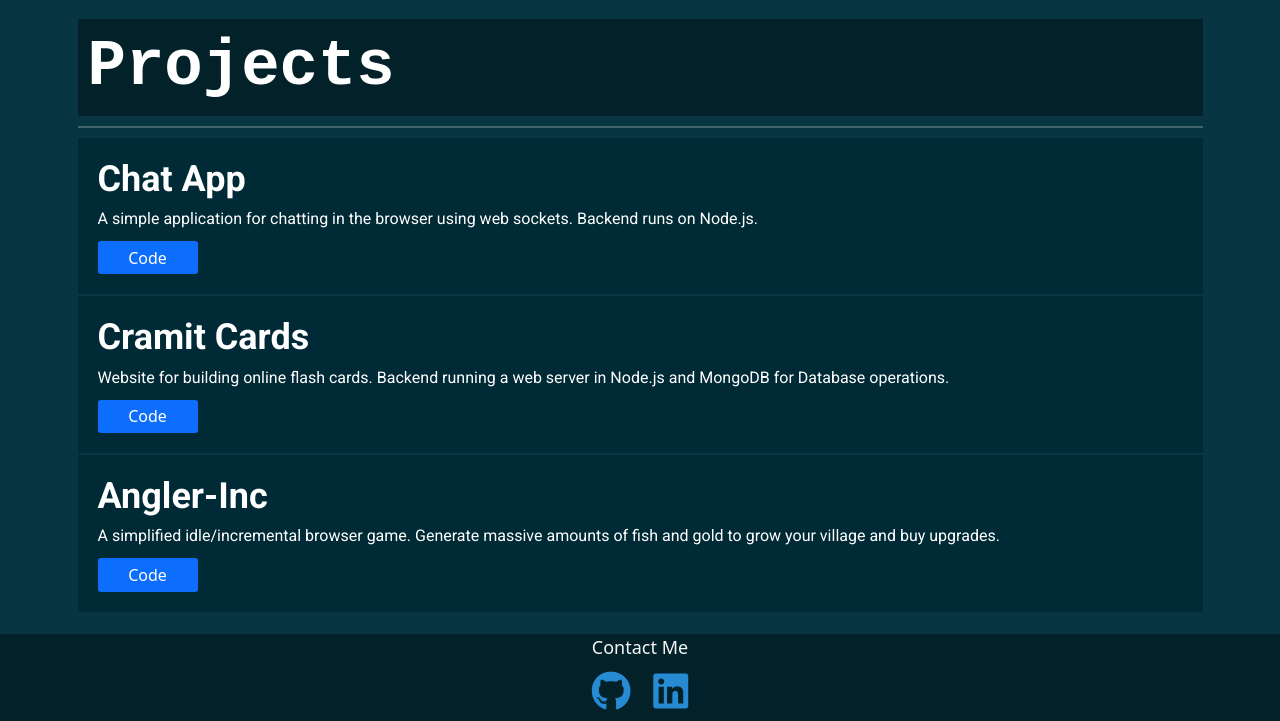
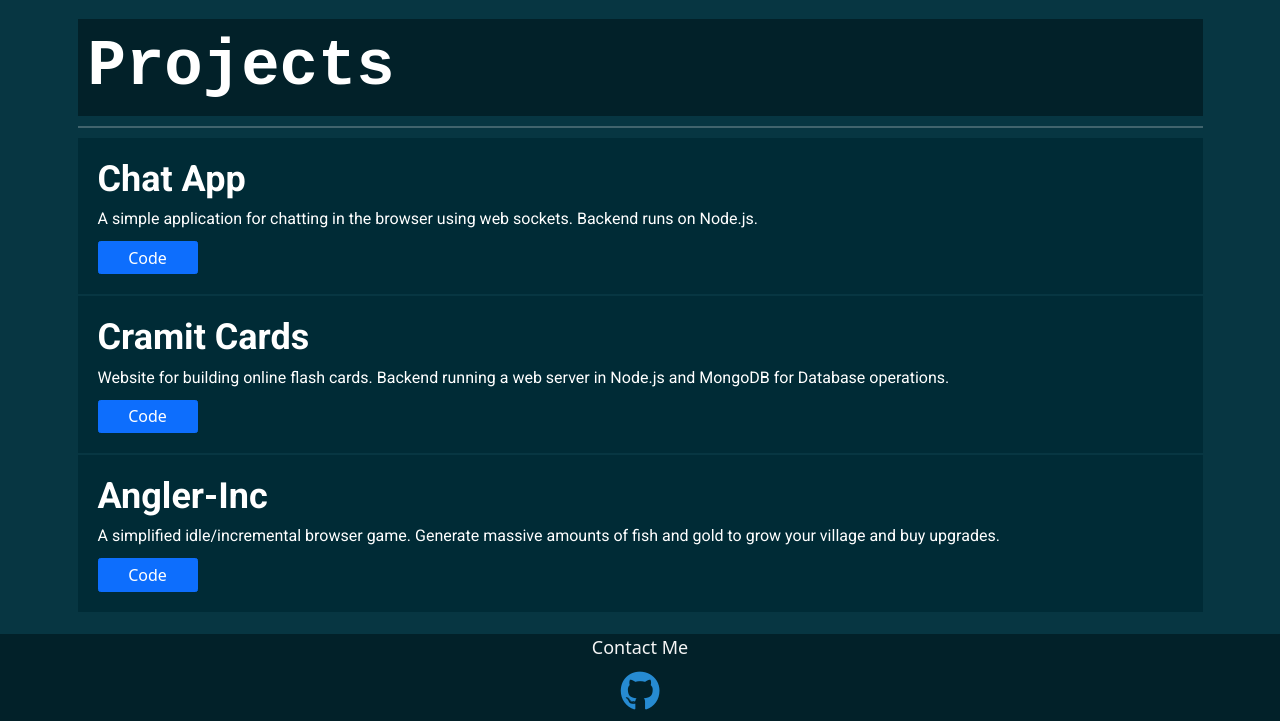
Before and after one commit to steven-wjohnson/steven-wjohnson.github.io, a plain HTML site: page index.html in a window 1280 px wide. Shown: the part 2225-2946 px from the top of the page. Drawn offline with nearby package versions, Linux system fonts and the light colour scheme.

Commit message:
Remove broken LinkedIn link

```diff
--- a/index.html
+++ b/index.html
@@ -176,7 +176,6 @@
        <!-- <a class="socials-icons"><i class="fas fa-envelope-square"></i></a>
         <a class="socials-icons"><i class="fas fa-phone-square-alt"></i></a> -->
         <a class="socials-icons" target="_blank" href="https://github.com/steven-wjohnson"><i class="fab fa-github"></i></a>
-        <a class="socials-icons" target="_blank" href="https://www.linkedin.com/in/steven-w-johnson"><i class="fab fa-linkedin"></i></a>
     </div>
 </footer>
 </html>
```
